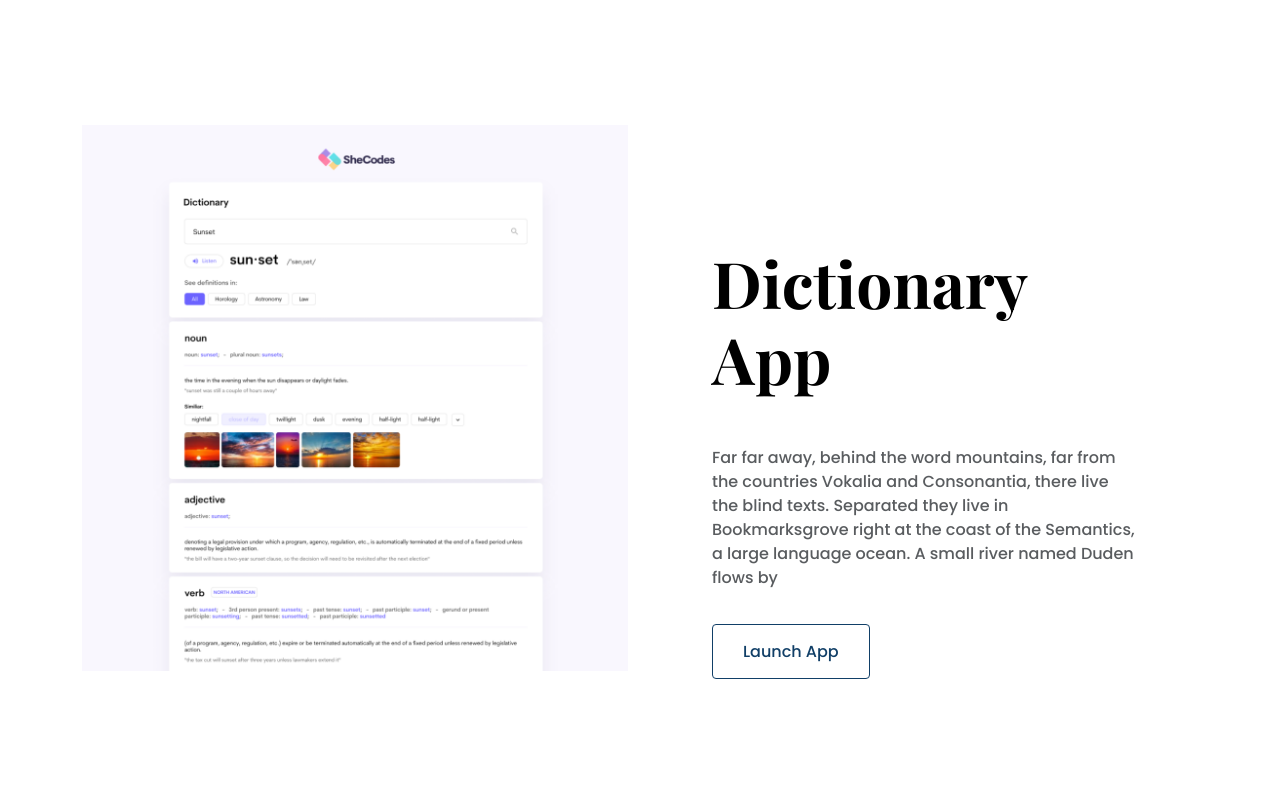
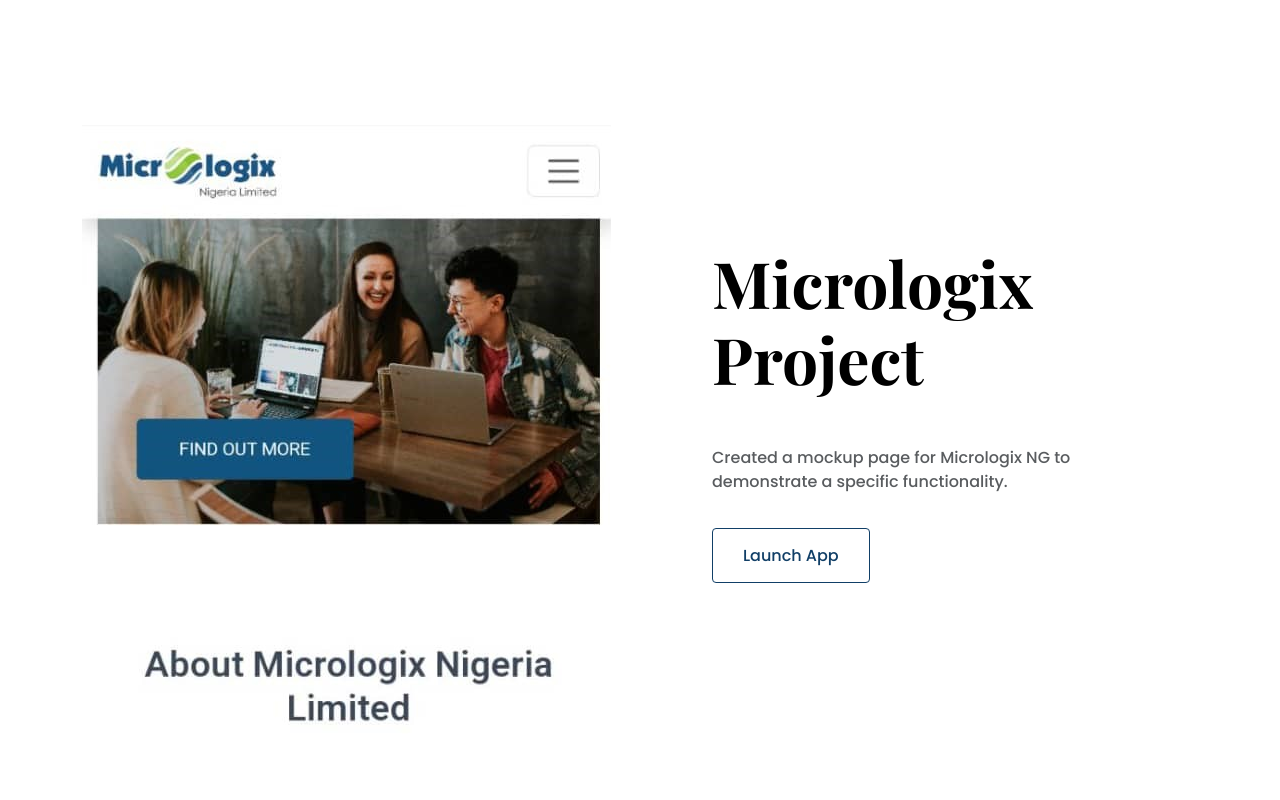
Before and after one commit to Apollo24601/portfolio-project, a plain HTML site: page index.html in a window 1280 px wide. Shown: the part 1900-2700 px from the top of the page. Drawn offline with nearby package versions, Linux system fonts and the light colour scheme; a web font is replaced by a local one.

Commit message:
updated text and images

```diff
--- a/index.html
+++ b/index.html
@@ -56,6 +56,7 @@
                     </ul>
                 </div>
             </div>
+        </nav>
     </section>
 
     <section>
@@ -85,7 +86,7 @@
                             everything I had learnt in the
                             SheCodes basic workshop i.e. HTML, CSS and Javascript. Please click the button to preview
                             this project.y</p>
-                        <a href="https://www.shecodes.io/workshops/shecodes-basics-03687c6b-7026-49f8-8d87-31ffc725cc29/projects/1418756"
+                        <a href="https://www.shecodes.io/cohorts/1019/projects/1418756"
                             target="_blank" class="learn">Learn more</a>
                     </div>
                 </div>
@@ -110,21 +111,13 @@
 
             <div class="row mb-5">
                 <div class="col-md-6">
-                    <img src="images/dictionary.png" class="img-fluid d-none d-lg-block" alt="dictionary project">
+                    <img src="images/micrologix-phone1.jpg" class="img-fluid d-none d-lg-block" alt="micrologix project">
                 </div>
                 <div class="col-md-6">
                     <div class="project">
-                        <h2 class="mb-5">Dictionary App</h2>
-                        <p class="mb-5 text-muted">Far far away, behind the word mountains, far from the countries
-                            Vokalia and
-                            Consonantia, there live the
-                            blind
-                            texts.
-                            Separated they live in Bookmarksgrove right at the coast of the Semantics, a large language
-                            ocean. A small
-                            river named
-                            Duden flows by</p>
-                        <a href="#" class="learn">Launch App</a>
+                        <h2 class="mb-5">Micrologix Project</h2>
+                        <p class="mb-5 text-muted">Created a mockup page for Micrologix NG to demonstrate a specific functionality.</p>
+                        <a href="https://rococo-frangollo-1c698d.netlify.app/" target="_blank" class="learn">Launch App</a>
                     </div>
                 </div>
             </div>
```
Also changed, not shown: about.html (+5 -6 lines), work.html (+4 -8 lines), images/micrologix-phone1.jpg (added), images/micrologix.png (added), images/passport-photo.jpg (added).
